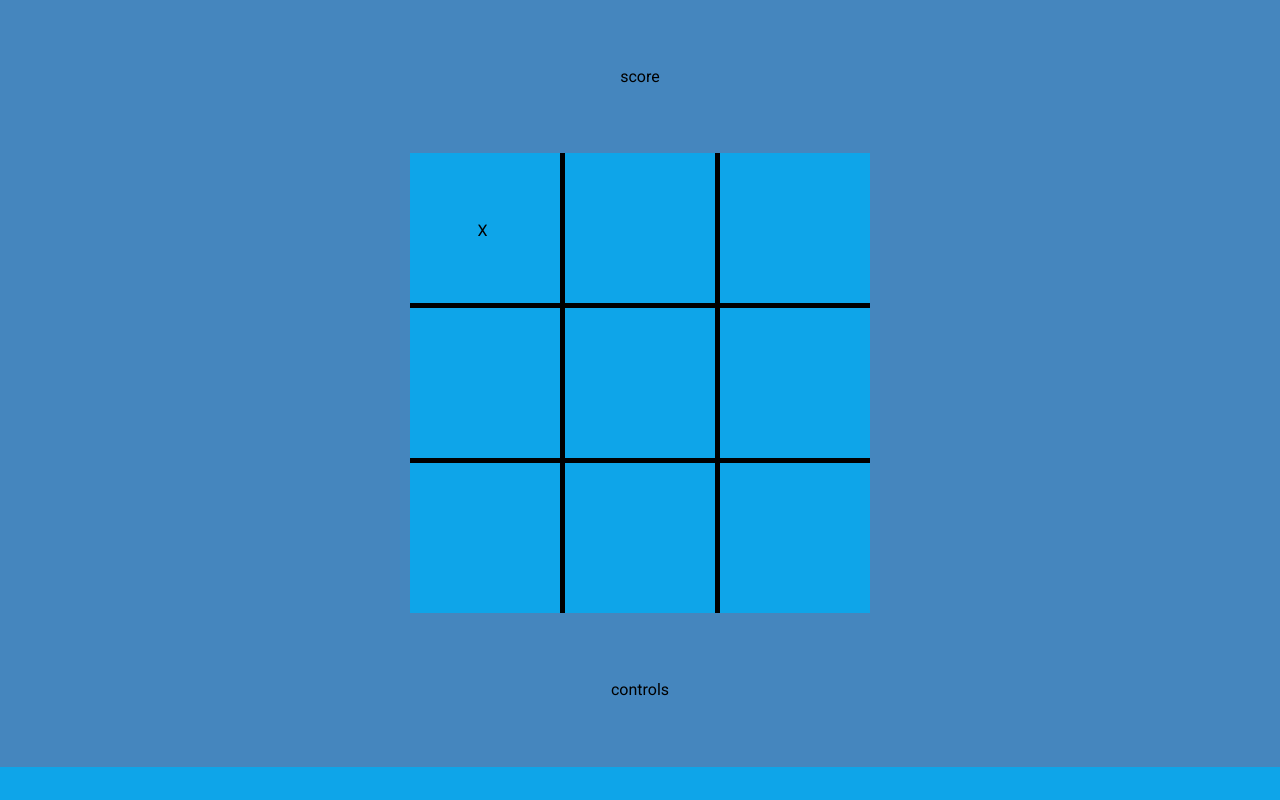
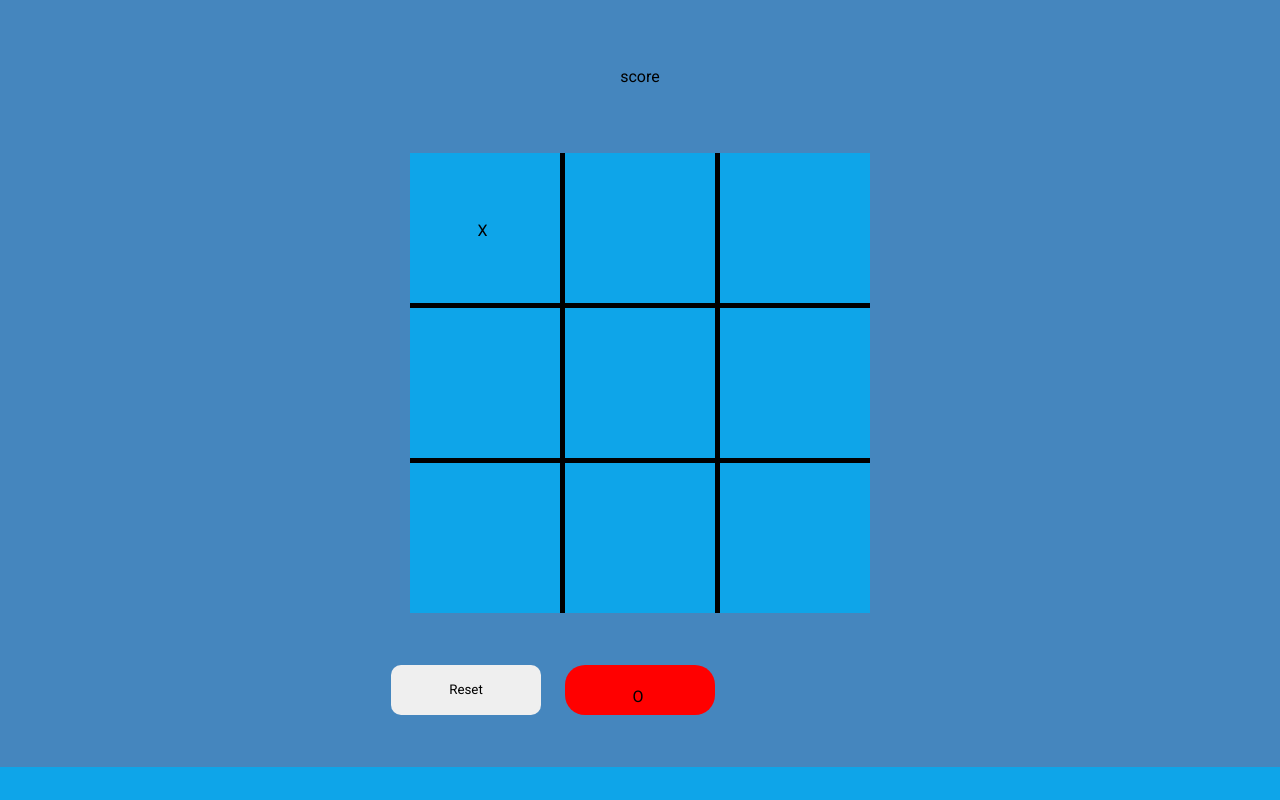
Before and after one commit to endy128/tic-tac-toe, a plain HTML site: page index.html in a window 1280 px wide. Both pictures are taken after a click on the element 484 px from the left and 228 px from the top of the page. Drawn offline with Linux system fonts and the light colour scheme.

Commit message:
Added player switching logic, display to show who's next go it is, added more game logic

```diff
--- a/index.html
+++ b/index.html
@@ -12,7 +12,11 @@
     <div data-name="container" class="container">
         <div data-name="score" class="score">score</div>
         <div data-name="board" class="board"></div>
-        <div data-name="controls" class="controls">controls</div>
+        <div data-name="controls" class="controls">
+            <button data-name="reset" class="reset">Reset</button>
+            <div data-name="active-player" class="active-player player1"><span>X</span></div>
+
+        </div>
     </div>
 
 
--- a/script.js
+++ b/script.js
@@ -1,5 +1,5 @@
-const playerFactory = (name) => {
-    return {name};
+const playerFactory = (name, token) => {
+    return {name, token};
 };
 
 
@@ -13,44 +13,59 @@ const gameBoard = (() => {
         [ '', '', '' ]
     ];
 
+    let _playerTurn = 'Player1';
+
+    function getTurn () {
+        return _playerTurn;
+    }
+    function setTurn (player) {
+        _playerTurn = player;
+    }
+
     function getBoard() {
         return _board;
+    }
+
+    function resetBoard() {
+        _board = [
+            [ '', '', '' ],
+            [ '', '', '' ],
+            [ '', '', '' ]
+        ];
     }
 
     function setSquare(x, y, marker) {
         if (_board[y][x] === '') {
             _board[y][x] = marker;
         } else {
+            // if the square chosen is already taken, add "error" class to the square
             let square = document.querySelector(`[data-x="${x}"][data-y="${y}"]`);
-            // square.classList.add('error');
+            square.classList.add('error');
             return ('error');
         }
     }
 
     return {
          getBoard,
-         setSquare
+         setSquare,
+         getTurn,
+         setTurn,
+         resetBoard
     };
 })();
 
 
-// create the players
-const player1 = playerFactory('kate');
-const player2 = playerFactory('neil');
 
-console.log(player1.name);
 
 
 const render = (() => {
     'use strict';
 
+    function renderBoard() {
         // cache a copy of the board DOM
         const divBoard = document.querySelector('[data-name="board"]');
-
         // get a copy of the current game board
         const board = gameBoard.getBoard();
-
-    function renderBoard(x, y) {
         // render the board array item by array item
         for (let i = 0; i < 3; i++) {
             for (let j = 0; j < 3; j++) {
@@ -59,21 +74,18 @@ const render = (() => {
                 // give each div a data-* of it's coordinates in the grid
                 div.dataset.x = j;
                 div.dataset.y = i;
+                div.dataset.name = 'square';
                 div.className = 'square';
-                if (x == j && y == i) {
-                    console.log("Error class added");
-                    div.className += ' error';
-                }
-                div.style.transition = "all 0.7s";
+                // if (x == j && y == i) {
+                //     console.log("Error class added");
+                //     div.className += ' error';
+                // }
                 let content = document.createTextNode(board[i][j]);
                 span.appendChild(content);
                 div.appendChild(span);
                 divBoard.appendChild(div);
-
-
             }
         }
-
     }
 
     return {
@@ -82,16 +94,26 @@ const render = (() => {
 })();
 
 
+
+
 const gamePlay = (() => {
+    'use strict';
 
     render.renderBoard();
     addEventListeners();
+    // is it player1's go?
     // player pick square
     // is it empty?
     // set square on board
     // render new board
-    // cpu turn
 
+    // player2 (cpu) turn
+    // cpu picks a spot
+
+    // check for winning state
+
+    // player1 turn
+    // repeat
 
 })();
 
@@ -106,27 +128,98 @@ const cpuPlay = (() => {
 })();
 
 function addEventListeners()  {
+    const squares = Array.from(document.querySelectorAll('[data-name="square"]'));
+    squares.forEach(square => square.addEventListener('click', playerMove));
+    squares.forEach(square => square.addEventListener('transitionend', removeTransition));
+    const btnReset = document.querySelector('[data-name="reset"]');
+    btnReset.addEventListener('click', resetBoard);
+}
 
-    const squares = Array.from(document.querySelectorAll('.square'));
-    squares.forEach(square => square.addEventListener('click', () => {
-        let x = square.getAttribute('data-x');
-        let y = square.getAttribute('data-y');
-        if (gameBoard.setSquare(x, y, "X") === 'error') {
-            console.log('error');
+function playerMove(e) {
+    let x = e.target.dataset.x;
+    let y = e.target.dataset.y;
+    let token = '';
+    if (gameBoard.getTurn() === 'Player1') {
+        token = 'X';
+    } else {
+        token = 'O'
+    }
+    gameBoard.setSquare(x, y, token);
+    drawSquare(x, y, token);
+    toggleTurn();
+}
+
+function drawSquare(x, y, token) {
+    const div = document.querySelector(`[data-x="${x}"][data-y="${y}"]`);
+    const playerToken = document.createTextNode(token);
+    const span = document.createElement('span');
+    div.innerHTML = '';
+    span.appendChild(playerToken);
+    div.appendChild(span);
+
+
+}
+
+// when a taken square is chosen by a player, it highlights in red
+// this removed the "error" class from that square and the square transitions back
+function removeTransition(e) {
+    if (e.propertyName !== 'transform') return;
+    e.target.classList.remove('error');
+}
+
+
+function resetBoard() {
     clearBoard();
-            render.renderBoard(x, y); // send the square co-ord's to render function to give the square an "error" class to highlight a bad move
+    render.renderBoard();
     addEventListeners();
-        } else {
-        clearBoard();
-        render.renderBoard(); // send the square co-ord's to render function to give the square an "error" class to highlight a bad move
-        addEventListeners();
-    //    document.querySelectorAll('.square').style.transition = 'all 0.7s';
+    if (gameBoard.getTurn() === 'Player2') {
+        toggleTurn();
     }
-    }));
 };
 
 
+function clearBoard() {
+    document.querySelector('[data-name="board"]').innerHTML = '';
+    gameBoard.resetBoard();
+};
 
-function clearBoard () {
-    document.querySelector('[data-name="board"').innerHTML = '';
+function toggleTurn() {
+    const div = document.querySelector('[data-name="active-player"]');
+    const token1 = document.createTextNode('X');
+    const token2 = document.createTextNode('O');
+    const span = document.createElement('span');
+    const activePlayer = document.querySelector('[data-name="active-player"]');
+
+    div.innerHTML = '';
+    // switch between players and set the "who's is the next go" at the bottom
+    if (gameBoard.getTurn() === 'Player1') {
+        gameBoard.setTurn('Player2');
+        span.appendChild(token2);
+        div.appendChild(span);
+        activePlayer.classList.remove('player1');
+        activePlayer.classList.add('player2');
+
+    } else {
+        gameBoard.setTurn('Player1');
+        span.appendChild(token1);
+        div.appendChild(span);
+        activePlayer.classList.remove('player2');
+        activePlayer.classList.add('player1');
     }
+}
+
+
+
+
+
+
+
+
+
+
+
+
+
+// create the players
+const player1 = playerFactory('Player1', 'X');
+const player2 = playerFactory('Player2', 'O');
--- a/style.css
+++ b/style.css
@@ -49,15 +49,21 @@ body {
   height: 100%;
   width: 100%;
   background-color: #0ea5e9;
-  transition: all .5s linear;
+  transition: all .4s linear;
+  z-index: 9;
+}
+
+.square:hover {
+  /* border: 1px solid red; */
+  /* transform: scale(1.05); */
 }
 
 .error {
   border: 1px solid red;
   transform: scale(1.1);
   box-shadow: 0 0 5px red;
-  /* width: 200px; */
-
+  transition: all .01s linear;
+  background-color: red;
 }
 
 .score {
@@ -66,6 +72,9 @@ body {
 
 .controls {
   grid-area: 3 / 2 / 4 / 3;
+  display: grid;
+  grid-template-columns: 1fr 1fr 1fr;
+  gap: 24px;
 }
 
 .square,
@@ -75,11 +84,32 @@ body {
   justify-self: center;
 }
 
-.square span {
+.square span,
+.active-player span {
   position: relative;
   left: 45%;
   transform: translateX(-50%);
   top: 45%;
   transform: translateY(-50%);
+}
 
+.active-player {
+  display: block;
+  width: 150px;
+  height: 50px;
+  background-color: green;
+  border-radius: 20px;
 }
+
+.player1 {
+  background-color: blue;
+}
+
+.player2 {
+  background-color: red;
+}
+
+button {
+  border-radius: 10px;
+  border-style: none;
+}
```
Lines whose indentation alone changed are shown as unchanged.
